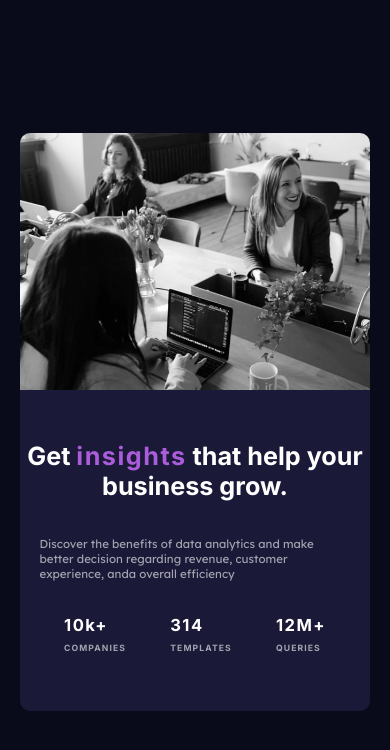
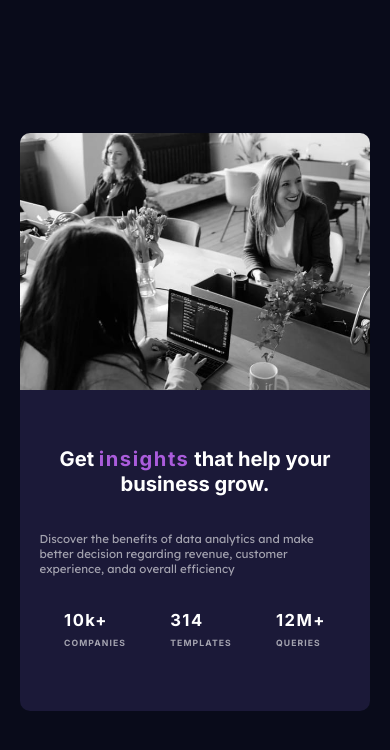
Before and after one commit to EduardoOSampaio/stats-preview-card-2.0, a plain HTML site: page index.html in a window 390 px wide. Drawn offline with Linux system fonts and the light colour scheme.

Commit message:
correção tittle responsivo

```diff
--- a/css/responsive.css
+++ b/css/responsive.css
@@ -61,7 +61,7 @@
     }
 
     .section-hero .text .tittle-hero {
-        font-size: 3.5rem;
+        font-size: 2.8rem;
     }
 
 
```
